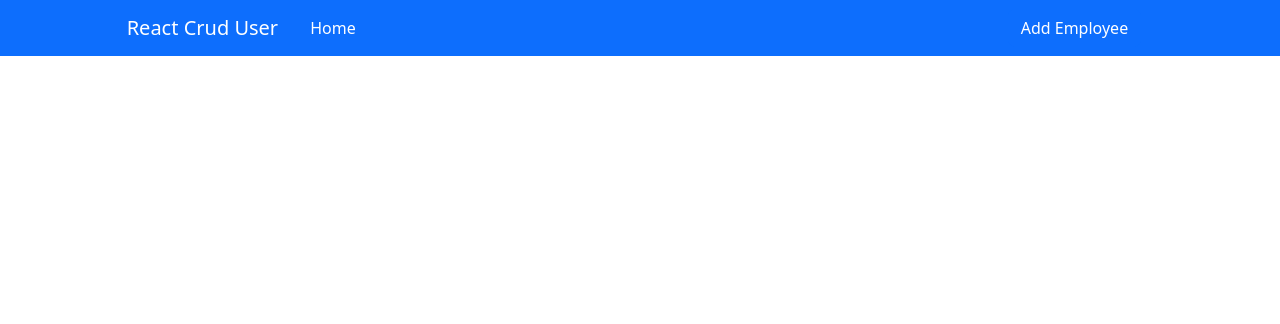
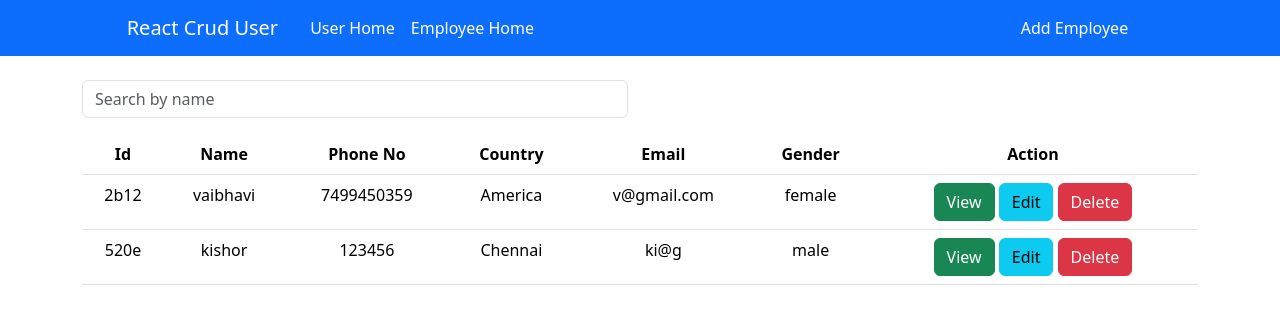
Before and after one commit to Vaibhavi7499/react-crud-user, a React (Create React App) app: page /emphome in a window 1280 px wide. Shown: the top 324 px of the page. Built offline with nearby package versions, Linux system fonts and the light colour scheme; data requests are answered from the project's data file.

Commit message:
Refactor employee data

```diff
--- a/src/App.js
+++ b/src/App.js
@@ -15,12 +15,12 @@ function App() {
      <BrowserRouter>
      <Layout/>
      <Routes>
-      {/* <Route path='/' element={<Home/>}/> */}
+      <Route path='/' element={<Home/>}/>
       <Route path='/about' element={<About/>}/>
       <Route path='/adduser' element={<AddUser/>}/>
       <Route path='/adduser/:id' element={<AddUser/>}/>
       <Route path='/viewuser/:id' element={<ViewUser/>}/>
-      <Route path='/' element={<HomeEmp/>}/>
+      <Route path='/emphome' element={<HomeEmp/>}/>
       <Route path='/addemp' element={<AddEmp/>}/>
       <Route path='/addemp/:id' element={<AddEmp/>}/>
       <Route path='/viewemp/:id' element={<ViewEmp/>}/>
--- a/src/components/Layout.jsx
+++ b/src/components/Layout.jsx
@@ -1,16 +1,17 @@
 import React from "react";
-import { Link, useNavigate } from "react-router-dom";
+import { Link, useLocation, useNavigate } from "react-router-dom";
 
 function Layout() {
-    let navigate = useNavigate();
+  let navigate = useNavigate();
+  let location = useLocation();
 
-    let navigateToAddUser=()=>{
-        navigate("/adduser");
+  let navigateToPath = () => {
+    if (location?.pathname === "/emphome") {
+      navigate("/addemp");
+    } else {
+      navigate("/adduser");
     }
-
-    let navigateToAddEmp=()=>{
-navigate("/addemp");
-    }
+  };
 
   return (
     <div className="col-md-12">
@@ -19,30 +20,31 @@ navigate("/addemp");
           <div className="collapse navbar-collapse" id="navbarNav">
             <ul className="navbar-nav">
               <li className="nav-item">
-                <Link className="nav-link navbar-brand" to="/">React Crud User</Link>
-              </li>
-              {/* <li className="nav-item">
-                <Link className="nav-link active" to="/">
-                  Home
+                <Link className="nav-link navbar-brand" to="/">
+                  React Crud User
                 </Link>
               </li>
               <li className="nav-item">
-                <Link className="nav-link active" to="/about">
-                  About
+                <Link className="nav-link active" to="/">
+                  User Home
                 </Link>
-              </li> */}
+              </li>
+
               <li className="nav-item">
-                <Link className="nav-link active" to="/">
-                  Home
+                <Link className="nav-link active" to="/emphome">
+                  Employee Home
                 </Link>
               </li>
             </ul>
           </div>
-          {/* <div className="col-md-2">
-            <button className="btn btn-primary" onClick={navigateToAddUser}>Add User</button>
-          </div> */}
           <div className="col-md-2">
-            <button className="btn btn-primary" onClick={navigateToAddEmp}>Add Employee</button>
+            <button className="btn btn-primary" onClick={navigateToPath}>
+              {location?.pathname === "/emphome"
+                ? "Add Employee"
+                : location?.pathname === "/"
+                ? "Add User"
+                : ""}
+            </button>
           </div>
         </div>
       </nav>
--- a/src/db.json
+++ b/src/db.json
@@ -15,14 +15,6 @@
       "country": "Shrilanka",
       "email": "vaish@gmail.com",
       "gender": "female"
-    },
-    {
-      "id": "7321",
-      "name": "kish",
-      "phoneNo": "9049",
-      "country": "Pakistan",
-      "email": "k@gmail.com",
-      "gender": "male"
     }
   ],
   "country": [
@@ -65,20 +57,12 @@
       "gender": "female"
     },
     {
-      "id": "53f6",
       "name": "kishor",
-      "phoneNo": "9049416941",
-      "country": "Chennai",
-      "email": "k@gmail.com",
-      "gender": "male"
-    },
-    {
-      "id": "c45d",
-      "name": "Vaishnavi",
       "phoneNo": "123456",
       "country": "Chennai",
-      "email": "vaishnavi@gmail.com",
-      "gender": "female"
+      "email": "ki@g",
+      "gender": "male",
+      "id": "520e"
     }
   ]
 }
--- a/src/employeeComponent/AddEmp.jsx
+++ b/src/employeeComponent/AddEmp.jsx
@@ -7,7 +7,6 @@ import useFetch from "./useFetchEmp";
 const AddEmp = () => {
   let navigate = useNavigate();
   let [country] = useFetch(API_URL.countryAPI);
-  console.log(country);
   let params = useParams();
 
   let [employee, setEmployee] = useState({
@@ -17,6 +16,28 @@ const AddEmp = () => {
     email: "",
     gender: "",
   });
+
+  function addEmp() {
+    axios({
+      method: "POST",
+      url: API_URL.employeeAPI,
+      data: employee,
+    }).then((res) => {
+      alert("Added employee successfully...");
+      navigate("/emphome");
+    });
+  }
+
+  function updateEmp() {
+    axios({
+      method: "PUT",
+      url: API_URL.employeeAPI + "/" + params?.id,
+      data: employee,
+    }).then((r) => {
+      alert("Updated employee successfully...");
+      navigate("/emphome");
+    });
+  }
 
   let addEmpData = () => {
     if (
@@ -29,23 +50,9 @@ const AddEmp = () => {
       alert("Please enter the details !!!");
     } else {
       if (params?.id) {
-        axios({
-          method: "PUT",
-          url: API_URL.employeeAPI + "/" + params?.id,
-          data: employee,
-        }).then((r) => {
-          alert("Update user successfully...");
-          navigate("/");
-        });
+        updateEmp();
       } else {
-        axios({
-          method: "POST",
-          url: API_URL.employeeAPI,
-          data: employee,
-        }).then((res) => {
-          alert("Added user successfully...");
-          navigate("/");
-        });
+        addEmp();
       }
     }
   };
@@ -101,7 +108,9 @@ const AddEmp = () => {
               select country
             </option>
             {country?.map((e) => (
-              <option value={e?.name}>{e?.name}</option>
+              <option value={e?.name} key={e?.id}>
+                {e?.name}
+              </option>
             ))}
           </select>
         </div>
@@ -125,7 +134,7 @@ const AddEmp = () => {
                 type="radio"
                 value="male"
                 checked={employee.gender === "male"}
-                onChange={(e) => setEmployee({ ...employee, gender: "male" })}
+                onClick={() => setEmployee({ ...employee, gender: "male" })}
               />
               <label class="form-check-label">Male</label>
             </div>
@@ -135,7 +144,7 @@ const AddEmp = () => {
                 type="radio"
                 value="female"
                 checked={employee.gender === "female"}
-                onChange={(e) => setEmployee({ ...employee, gender: "female" })}
+                onClick={() => setEmployee({ ...employee, gender: "female" })}
               />
               <label class="form-check-label">Female</label>
             </div>
@@ -143,7 +152,7 @@ const AddEmp = () => {
         </div>
         <div className="mt-3">
           <button className="btn btn-primary col-md-12" onClick={addEmpData}>
-            {params?.id ? "Update" : "Add"}Employee
+            {params?.id ? "Update" : "Add"} Employee
           </button>
         </div>
       </div>
--- a/src/employeeComponent/HomeEmp.jsx
+++ b/src/employeeComponent/HomeEmp.jsx
@@ -50,10 +50,10 @@ const HomeEmp = () => {
       setInptValue("");
     } else {
       setInptValue(ele.target.value);
-      let a = emp.filter((e) => {
+      let empFilter = emp.filter((e) => {
         return e.name.toLowerCase().includes(inptValue.toLowerCase());
       });
-      setEmp(a);
+      setEmp(empFilter);
     }
   }
 
--- a/src/employeeComponent/ViewEmp.jsx
+++ b/src/employeeComponent/ViewEmp.jsx
@@ -10,7 +10,7 @@ const ViewEmp = () => {
   let [viewEmpData] = useFetch(API_URL.employeeAPI + "/" + params?.id);
 
   let backToHomePage = () => {
-    navigate("/");
+    navigate("/emphome");
   };
 
   return (
```
